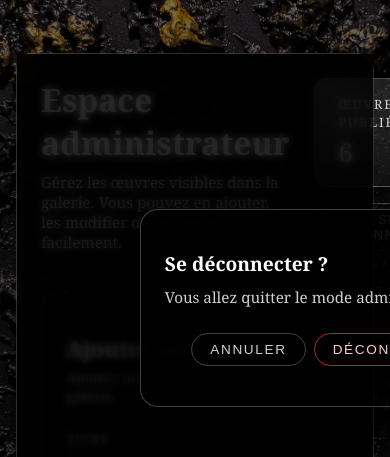
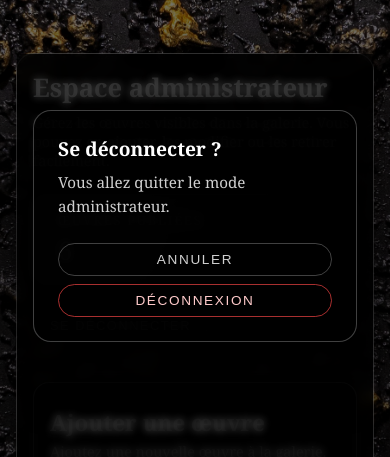
Before and after one commit to Davit-Ners/pino_onali_site, a Next.js app: page /admin in a window 390 px wide. Both pictures are taken after a click on the button "SE DÉCONNECTER". Shown: the part 158-615 px from the top of the page. Built offline with nearby package versions, Linux system fonts and the light colour scheme; no server answers.

Commit message:
Add responsive for admon panel section

```diff
--- a/app/components/admin/adminPanel/adminPanel.module.css
+++ b/app/components/admin/adminPanel/adminPanel.module.css
@@ -1,5 +1,6 @@
 .panel {
   max-width: var(--max-width);
+  width: 100%;
   margin: 0 auto;
   background: rgba(0, 0, 0, 0.5);
   border-radius: 18px;
@@ -13,8 +14,10 @@
 .header {
   display: flex;
   justify-content: space-between;
+  align-items: flex-start;
   gap: var(--space-lg);
   margin-bottom: var(--space-xl);
+  flex-wrap: wrap;
 }
 
 .header h1 {
@@ -85,20 +88,61 @@
 /* Grid: form + table */
 .grid {
   display: grid;
-  grid-template-columns: minmax(0, 1.1fr) minmax(0, 1.6fr);
+  grid-template-columns: minmax(0, 1.1fr) minmax(0, 1.4fr);
   gap: var(--space-xl);
 }
 
-@media (max-width: 900px) {
+@media (max-width: 1200px) {
   .panel {
     padding: var(--space-lg);
   }
 
   .grid {
-    grid-template-columns: 1fr;
+    grid-template-columns: repeat(auto-fit, minmax(320px, 1fr));
+    gap: var(--space-lg);
+  }
+
+  .header {
+    flex-direction: column;
   }
 
   .stats {
+    flex-direction: row;
+    align-items: center;
+    flex-wrap: wrap;
+    gap: var(--space-md);
+  }
+}
+
+@media (max-width: 720px) {
+  .panel {
+    padding: var(--space-md);
+  }
+
+  .header h1 {
+    font-size: 1.6rem;
+  }
+
+  .header p {
+    font-size: 0.9rem;
+  }
+
+  .grid {
+    gap: var(--space-md);
+  }
+
+  .stats {
+    width: 100%;
     align-items: flex-start;
   }
+
+  .statCard {
+    width: 100%;
+    text-align: left;
+  }
+
+  .logoutButton {
+    align-self: stretch;
+    text-align: center;
+  }
 }
--- a/app/components/admin/artworkForm/artworkForm.module.css
+++ b/app/components/admin/artworkForm/artworkForm.module.css
@@ -95,6 +95,7 @@
   display: flex;
   gap: var(--space-sm);
   margin-top: var(--space-md);
+  flex-wrap: wrap;
 }
 
 .primaryButton {
@@ -134,8 +135,29 @@
   color: var(--color-text);
 }
 
-@media (max-width: 700px) {
+@media (max-width: 900px) {
+  .card {
+    padding: var(--space-lg);
+  }
+
   .fieldGroup {
-    grid-template-columns: 1fr;
+    grid-template-columns: repeat(auto-fit, minmax(240px, 1fr));
   }
 }
+
+@media (max-width: 640px) {
+  .card {
+    padding: var(--space-lg) var(--space-md);
+  }
+
+  .actions {
+    flex-direction: column;
+    align-items: stretch;
+  }
+
+  .primaryButton,
+  .secondaryButton {
+    width: 100%;
+    text-align: center;
+  }
+}
--- a/app/components/admin/artworkTable/artworkTable.module.css
+++ b/app/components/admin/artworkTable/artworkTable.module.css
@@ -132,16 +132,47 @@
   transform: translateY(-1px);
 }
 
-@media (max-width: 900px) {
+@media (max-width: 1100px) {
+  .table {
+    max-height: none;
+  }
+
   .row {
-    grid-template-columns: 90px minmax(0, 1fr);
+    grid-template-columns: 100px minmax(0, 1fr);
     grid-template-rows: auto auto;
   }
 
   .actions {
     grid-column: 1 / -1;
     flex-direction: row;
-    justify-content: flex-end;
+    gap: var(--space-sm);
+    justify-content: flex-start;
+    align-items: center;
     margin-top: var(--space-xs);
   }
 }
+
+@media (max-width: 680px) {
+  .row {
+    grid-template-columns: 1fr;
+    grid-template-rows: auto auto auto;
+    gap: var(--space-sm);
+  }
+
+  .thumbnail {
+    height: 70px;
+    max-width: 180px;
+  }
+
+  .actions {
+    width: 100%;
+    flex-direction: column;
+    align-items: stretch;
+  }
+
+  .editButton,
+  .deleteButton {
+    width: 100%;
+    text-align: center;
+  }
+}
--- a/app/components/admin/confirmDialog/confirmDialog.module.css
+++ b/app/components/admin/confirmDialog/confirmDialog.module.css
@@ -1,44 +1,35 @@
-.overlay {
+.overlay,
+.overlayyy {
   position: fixed;
   inset: 0;
   z-index: 999;
   display: flex;
   align-items: center;
   justify-content: center;
+  padding: var(--space-md);
 }
 
-.overlayyy {
-  position: fixed;
-  inset: 0;
-  z-index: 999;
-}
-
-.backdrop {
+.backdrop,
+.backdroppp {
   position: absolute;
   inset: 0;
   background: rgba(0, 0, 0, 0.7);
   backdrop-filter: blur(4px);
 }
 
-.backdroppp {
-  position: absolute;
-  inset: 0;
-  background: rgba(0, 0, 0, 0.8);
-  backdrop-filter: blur(4px);
-}
-
 .dialog {
   position: relative;
   z-index: 1;
-  max-width: 420px;
-  width: 100%;
-  margin: 0 var(--space-md);
+  max-width: 480px;
+  width: min(520px, 100%);
+  margin: 0 auto;
   padding: var(--space-xl) var(--space-lg);
   border-radius: 18px;
-
   background: rgba(0, 0, 0, 0.9);
   border: 1px solid rgba(255, 255, 255, 0.25);
   box-shadow: 0 24px 60px rgba(0, 0, 0, 0.9);
+  max-height: 90vh;
+  overflow-y: auto;
 }
 
 .dialog h3 {
@@ -56,17 +47,17 @@
 .dialoggg {
   position: relative;
   z-index: 1;
-  max-width: 420px;
-  width: 100%;
-  margin: 0 var(--space-md);
+  max-width: 480px;
+  width: min(520px, 100%);
+  margin: 0 auto;
   padding: var(--space-xl) var(--space-lg);
   border-radius: 18px;
 
   background: rgba(0, 0, 0, 0.9);
   border: 1px solid rgba(255, 255, 255, 0.25);
   box-shadow: 0 24px 60px rgba(0, 0, 0, 0.9);
-  left: 30%;
-  top: 10%;
+  max-height: 90vh;
+  overflow-y: auto;
 }
 
 .dialoggg h3 {
@@ -119,3 +110,28 @@
   transform: translateY(-1px);
   box-shadow: 0 10px 26px rgba(0, 0, 0, 0.8);
 }
+
+@media (max-width: 640px) {
+  .overlay,
+  .overlayyy {
+    align-items: flex-start;
+  }
+
+  .dialog,
+  .dialoggg {
+    width: 100%;
+    margin-top: var(--space-xl);
+    padding: var(--space-lg);
+  }
+
+  .actions {
+    flex-wrap: wrap;
+    justify-content: flex-start;
+  }
+
+  .cancelButton,
+  .confirmButton {
+    width: 100%;
+    text-align: center;
+  }
+}
```
